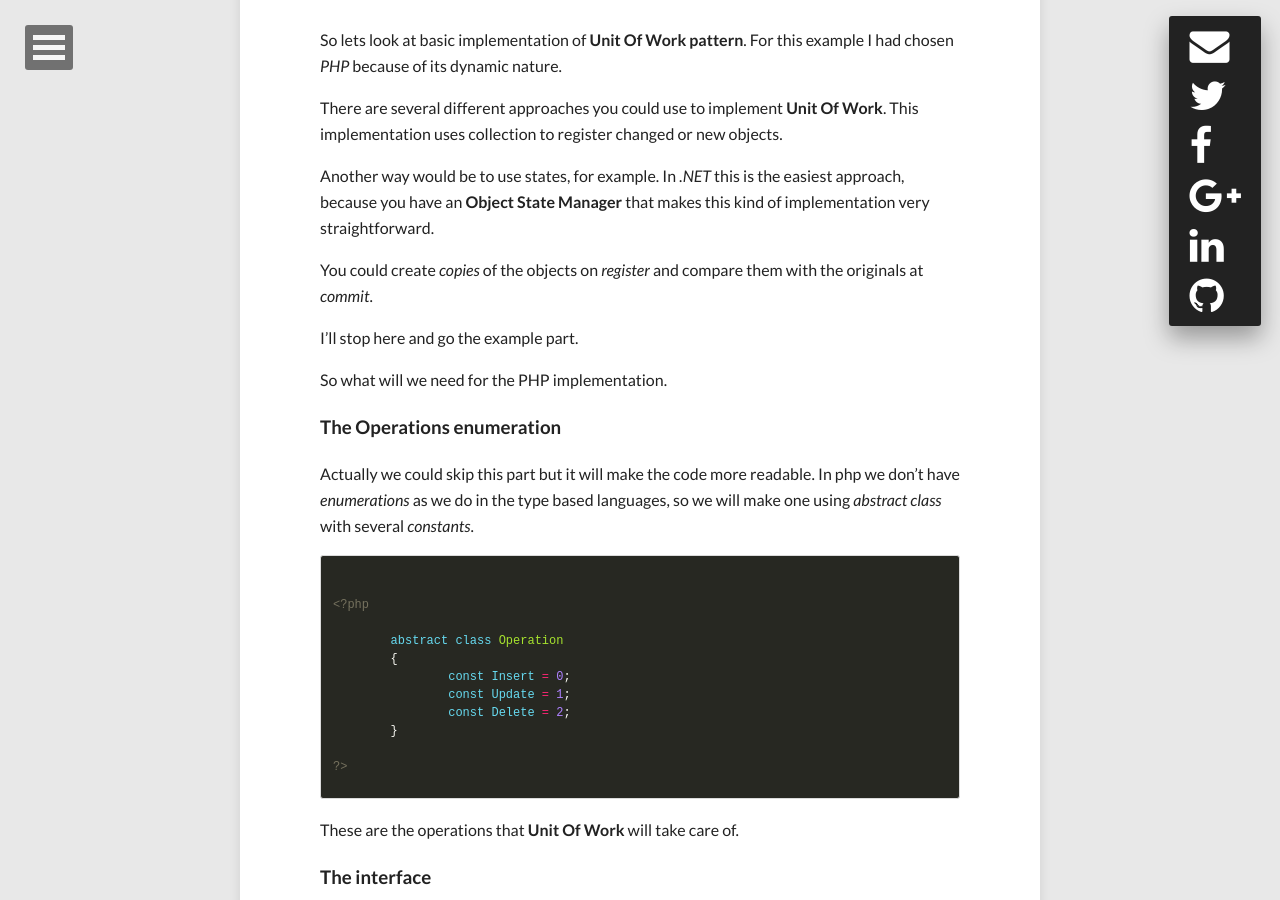
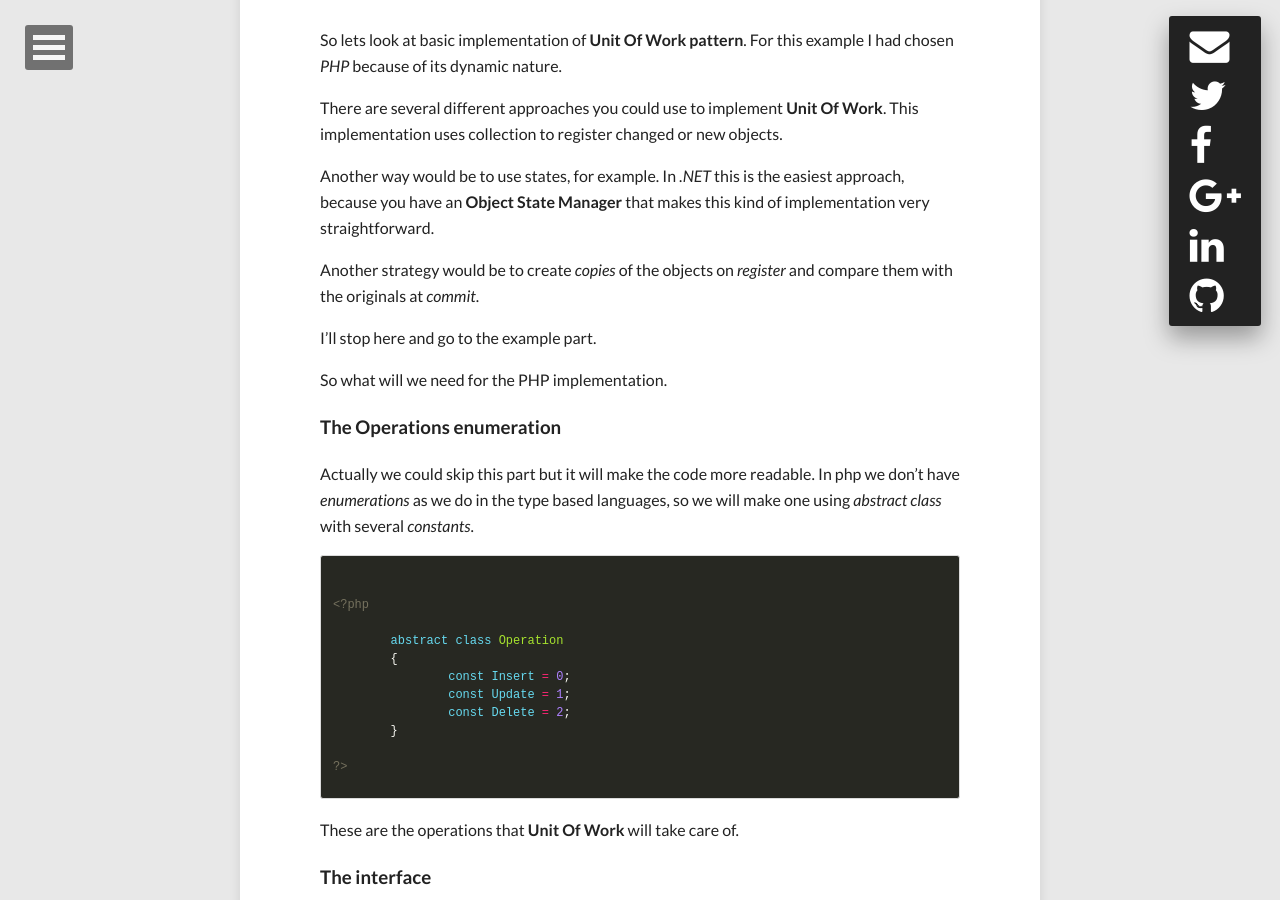
Before and after one commit to itanev/itanev.github.io, a Jekyll site: the page built from _posts/2014-09-21-unit-of-work.md, in a window 1280 px wide and 900 px high, scrolled down 832 px. Built offline with Jekyll 4.4.1, drawn with Linux system fonts in a browser that asks for light colours; nearby versions of some CDN libraries; comment, search, counter and statistics services are not loaded.

Commit message:
Syntax error fixed in the post about Unit of work

```diff
--- a/_posts/2014-09-21-unit-of-work.md
+++ b/_posts/2014-09-21-unit-of-work.md
@@ -22,9 +22,9 @@ There are several different approaches you could use to implement **Unit Of Work
 
 Another way would be to use states, for example. In *.NET* this is the easiest approach, because you have an **Object State Manager** that makes this kind of implementation very straightforward.
 
-You could create *copies* of the objects on *register* and compare them with the originals at *commit*.
+Another strategy would be to create *copies* of the objects on *register* and compare them with the originals at *commit*.
 
-I'll stop here and go the example part.
+I'll stop here and go to the example part.
 
 So what will we need for the PHP implementation.
 
```
